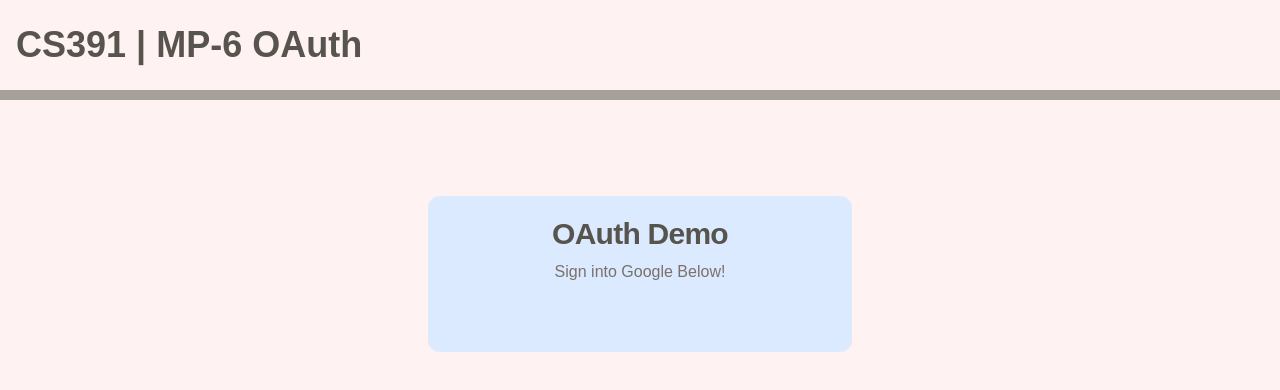
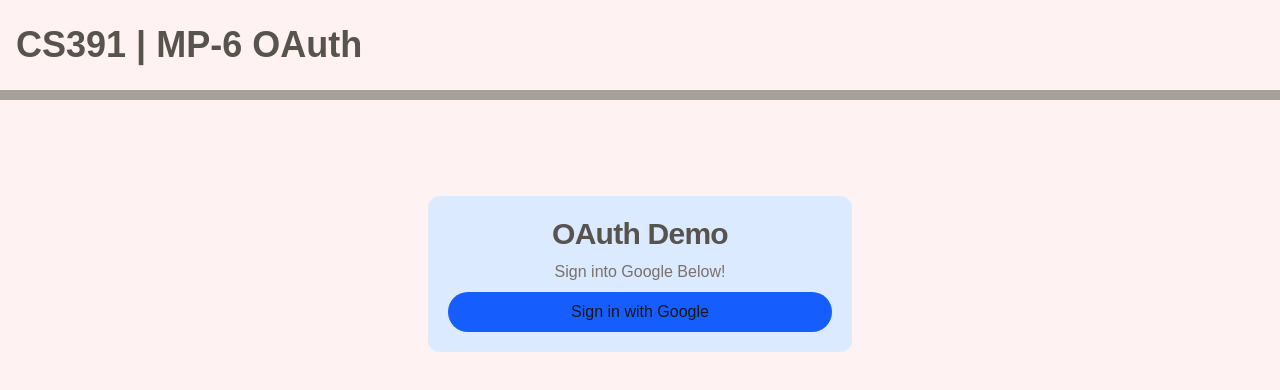
Before and after one commit to er1nh4/cs391a1-mp6, a Next.js app: page / in a window 1280 px wide. Shown: the top 390 px of the page. Built offline with nearby package versions, Linux system fonts and the light colour scheme.

Commit message:
Made updates

```diff
--- a/app/layout.tsx
+++ b/app/layout.tsx
@@ -3,7 +3,6 @@
 import "./globals.css";
 import Header from "@/components/Header";
 import {GoogleOAuthProvider} from "@react-oauth/google";
-import Google from "@auth/core/providers/google";
 
 const geistSans = Geist({
   variable: "--font-geist-sans",
@@ -26,8 +25,8 @@
 }>) {
   return (
     <GoogleOAuthProvider clientId={process.env.GOOGLE_CLIENT_ID as string}>
+        <title> CS391 MP-6 OAuth </title>
         <html lang="en">
-        <title> CS391 MP-6 OAuth </title>
             <body
             className={`${geistSans.variable} ${geistMono.variable} antialiased`}
             >
--- a/app/redirect/page.tsx
+++ b/app/redirect/page.tsx
@@ -1,9 +1,36 @@
-export default function Redirect() {
+"use client";
+import { useEffect, useState } from "react";
+import type {GoogleUser} from "@/googleUser";
+
+export default function RedirectPage() {
+    // const [user, setUser] = useState<GoogleUser | null>(null);
+    //
+    // useEffect(() => {
+    //     const hash = window.location.hash.substring(1);
+    //     const params = new URLSearchParams(hash);
+    //     const token = params.get("access_token");
+    //
+    //     if (!token) return;
+    //
+    //     fetch("https://www.googleapis.com/oauth2/v3/userinfo", {
+    //         headers: { Authorization: `Bearer ${token}` },
+    //     })
+    //         .then((res) => res.json())
+    //         .then((data: GoogleUser) => setUser(data));
+    // }, []);
+    //
+    // if (!user) return <p>Loading...</p>;
+    //
+    // return (
+    //     <main className="flex flex-col items-center gap-4 p-8">
+    //         <h1 className="text-2xl font-bold">Wassap, {user.name}</h1>
+    //         <p>Email: {user.email}</p>
+    //         <p>Locale: {user.locale}</p>
+    //     </main>
+    // );
     return (
-        <div className="bg-amber-50">
-            <div className="flex flex-col items-center w-full h-screen">
-                <main className="flex flex-col items-center justify-center pt-20 p-3"/>
-            </div>
+        <div className="flex flex-col items-center justify-center">
+            <p>TEST</p>
         </div>
     );
 }
--- a/components/Header.tsx
+++ b/components/Header.tsx
@@ -1,7 +1,15 @@
+import Link from "next/link";
+
 export default function Header() {
     return (
         <header className="flex justify-between items-center bg-red-50 h-25 border-b-10 border-stone-400">
             <h2 className= " text-stone-600 text-4xl font-semibold p-4"> CS391 | MP-6 OAuth </h2>
+            <nav className="p-2 m-4">
+                <ul>
+                    <li><Link href={'/'}/></li>
+                    <li><Link href={'/redirect'}/></li>
+                </ul>
+            </nav>
         </header>
     );
 }
--- a/components/Login.tsx
+++ b/components/Login.tsx
@@ -1,4 +1,7 @@
 "use client";
+
+import GetGoogleLogin from "@/utils/GetGoogleLogin";
+
 import {GoogleLogin} from "@react-oauth/google";
 
 export default function Login() {
@@ -10,13 +13,11 @@
                     <div className="text-center space-y-2 flex flex-col items-center">
                         <h1 className="text-stone-600 text-3xl font-bold tracking-tight">OAuth Demo</h1>
                         <p className="text-stone-500 w-96 text-center">Sign into Google Below!</p>
-                        <GoogleLogin
-                            onSuccess={(credentialResponse) => {
-                                console.log(credentialResponse)
-                                // navigate("/redirect")
-                            }}
-                            onError={()=> console.log("Login fail")}
-                        />
+                        <GetGoogleLogin/>
+                        {/*<GoogleLogin*/}
+                        {/*    onSuccess={(credentials) => {*/}
+                        {/*        console.log(credentials)}}*/}
+                        {/*    onError={()=>console.log("Login fail")}/>*/}
                     </div>
                 </div>
             </main>
--- /dev/null
+++ b/googleUser.ts
@@ -0,0 +1,7 @@
+export type GoogleUser = {
+    sub: string; // Google unique user ID
+    name: string;
+    email: string;
+    picture: string;
+    locale?: string;
+};
--- /dev/null
+++ b/utils/GetGoogleLogin.tsx
@@ -0,0 +1,16 @@
+"use client";
+import React from "react";
+
+export default function GoogleLogin() {
+    const handleLogin = () => {
+        window.location.href = process.env.CLIENT_CONSENT as string;
+    };
+
+    return (
+        <button
+            onClick={handleLogin}
+            className="flex justify-center w-full bg-blue-600 hover:bg-blue-500 px-5 p-2 rounded-4xl">
+            Sign in with Google
+        </button>
+    );
+}
```
